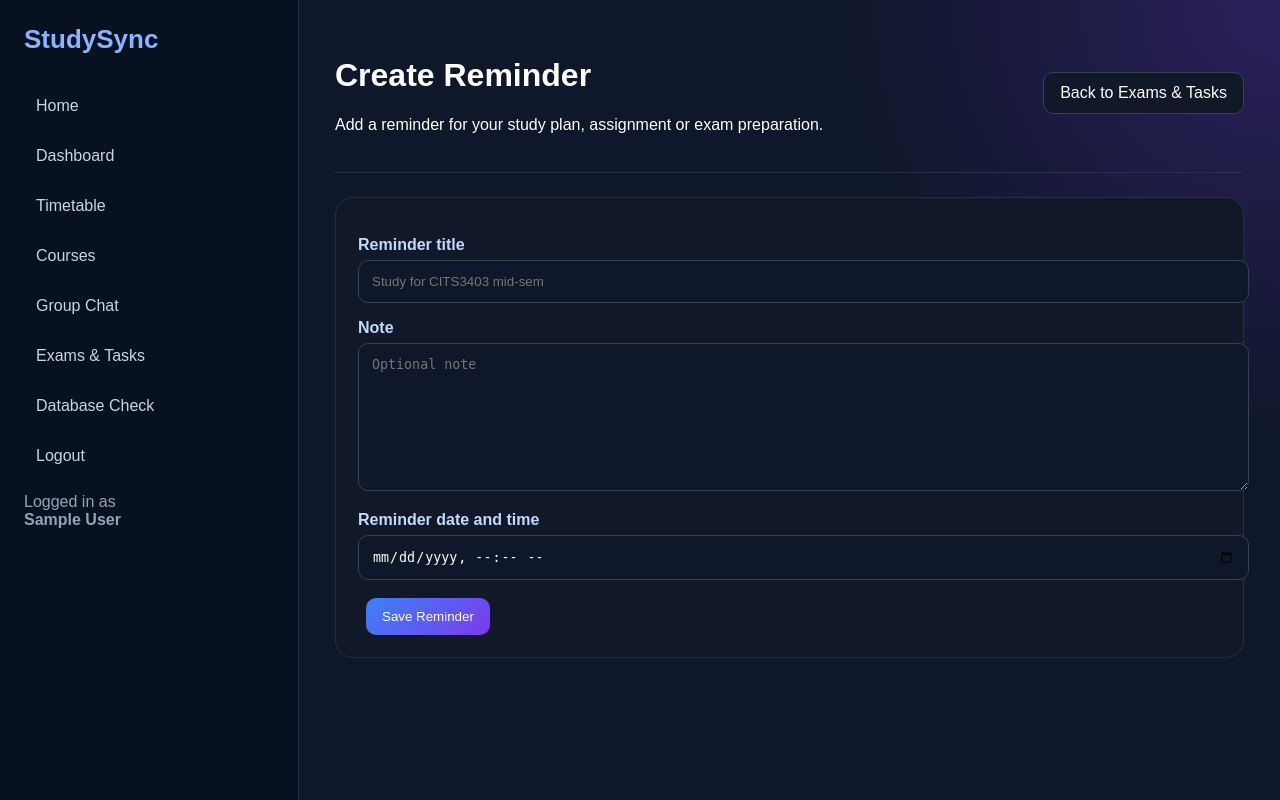
After one commit to stcrex/AgileWebDevLab, a Flask app: page /reminders/new in a window 1280 px wide. The commit adds this page. Run offline with Flask 3, Linux system fonts and the light colour scheme; the visitor is signed in with stand-in values (Sample User, id 1).

Commit message:
Add exams and reminders page

```diff
--- a/app/__init__.py
+++ b/app/__init__.py
@@ -4,6 +4,7 @@ from app.config import Config
 from app.extensions import csrf, db, login_manager
 from app.routes.auth import auth_bp
 from app.routes.courses import courses_bp
+from app.routes.exams_tasks import exams_tasks_bp
 from app.routes.group import group_bp
 from app.routes.main import main_bp
 from app.routes.timetable import timetable_bp
@@ -32,6 +33,7 @@ def create_app():
     app.register_blueprint(timetable_bp)
     app.register_blueprint(group_bp)
     app.register_blueprint(courses_bp)
+    app.register_blueprint(exams_tasks_bp)
 
     @app.cli.command("init-db")
     def init_db_command():
--- /dev/null
+++ b/app/routes/exams_tasks.py
@@ -0,0 +1,154 @@
+from datetime import datetime
+
+from flask import Blueprint, flash, redirect, render_template, request, url_for
+from flask_login import current_user, login_required
+
+from app.extensions import db
+from app.models import Course, Exam, Reminder
+
+exams_tasks_bp = Blueprint("exams_tasks", __name__)
+
+
+def first_available_column(model, options):
+    columns = model.__table__.columns.keys()
+
+    for option in options:
+        if option in columns:
+            return option
+
+    return None
+
+
+def safe_get(obj, names, default=None):
+    for name in names:
+        if hasattr(obj, name):
+            return getattr(obj, name)
+    return default
+
+
+@exams_tasks_bp.route("/exams-tasks")
+@login_required
+def exams_tasks():
+    exam_owner_column = first_available_column(Exam, ["owner_id", "user_id"])
+    exam_course_column = first_available_column(Exam, ["course_id", "unit_id"])
+    exam_date_column = first_available_column(Exam, ["exam_date", "date", "start_time"])
+    exam_title_column = first_available_column(Exam, ["title", "name"])
+    exam_location_column = first_available_column(Exam, ["location", "room"])
+    exam_weight_column = first_available_column(Exam, ["weight", "weight_percent", "percentage"])
+
+    reminder_owner_column = first_available_column(Reminder, ["owner_id", "user_id"])
+    reminder_title_column = first_available_column(Reminder, ["title", "name"])
+    reminder_note_column = first_available_column(Reminder, ["note", "description", "message", "body"])
+    reminder_time_column = first_available_column(Reminder, ["remind_at", "reminder_time", "due_at", "scheduled_for"])
+
+    exam_query = Exam.query
+    if exam_owner_column:
+        exam_query = exam_query.filter(getattr(Exam, exam_owner_column) == current_user.id)
+
+    reminder_query = Reminder.query
+    if reminder_owner_column:
+        reminder_query = reminder_query.filter(getattr(Reminder, reminder_owner_column) == current_user.id)
+
+    exam_rows = exam_query.all()
+    reminder_rows = reminder_query.all()
+
+    exams = []
+    for exam in exam_rows:
+        course_name = "Not linked"
+        if exam_course_column:
+            course_id = getattr(exam, exam_course_column)
+            course = Course.query.get(course_id) if course_id else None
+            if course:
+                course_name = f"{course.code} - {course.title}"
+
+        exams.append({
+            "id": exam.id,
+            "title": getattr(exam, exam_title_column) if exam_title_column else "Exam",
+            "exam_date": getattr(exam, exam_date_column) if exam_date_column else None,
+            "location": getattr(exam, exam_location_column) if exam_location_column else "",
+            "weight": getattr(exam, exam_weight_column) if exam_weight_column else None,
+            "course_name": course_name,
+        })
+
+    exams.sort(key=lambda item: item["exam_date"] or datetime.max)
+
+    reminders = []
+    for reminder in reminder_rows:
+        reminders.append({
+            "id": reminder.id,
+            "title": getattr(reminder, reminder_title_column) if reminder_title_column else "Reminder",
+            "note": getattr(reminder, reminder_note_column) if reminder_note_column else "",
+            "remind_at": getattr(reminder, reminder_time_column) if reminder_time_column else None,
+        })
+
+    reminders.sort(key=lambda item: item["remind_at"] or datetime.max)
+
+    return render_template(
+        "pages/exams_tasks.html",
+        exams=exams,
+        reminders=reminders,
+    )
+
+
+@exams_tasks_bp.route("/reminders/new", methods=["GET", "POST"])
+@login_required
+def create_reminder():
+    if request.method == "POST":
+        title = request.form.get("title", "").strip()
+        note = request.form.get("note", "").strip()
+        remind_at_text = request.form.get("remind_at", "").strip()
+
+        if not title or not remind_at_text:
+            flash("Reminder title and reminder time are required.")
+            return render_template("pages/reminder_form.html")
+
+        try:
+            remind_at = datetime.fromisoformat(remind_at_text)
+        except ValueError:
+            flash("Please enter a valid reminder date and time.")
+            return render_template("pages/reminder_form.html")
+
+        reminder_data = {}
+
+        title_column = first_available_column(Reminder, ["title", "name"])
+        note_column = first_available_column(Reminder, ["note", "description", "message", "body"])
+        time_column = first_available_column(Reminder, ["remind_at", "reminder_time", "due_at", "scheduled_for"])
+        owner_column = first_available_column(Reminder, ["owner_id", "user_id"])
+
+        if title_column:
+            reminder_data[title_column] = title
+
+        if note_column:
+            reminder_data[note_column] = note
+
+        if time_column:
+            reminder_data[time_column] = remind_at
+
+        if owner_column:
+            reminder_data[owner_column] = current_user.id
+
+        reminder = Reminder(**reminder_data)
+        db.session.add(reminder)
+        db.session.commit()
+
+        flash("Reminder created successfully.")
+        return redirect(url_for("exams_tasks.exams_tasks"))
+
+    return render_template("pages/reminder_form.html")
+
+
+@exams_tasks_bp.route("/reminders/<int:reminder_id>/delete", methods=["POST"])
+@login_required
+def delete_reminder(reminder_id):
+    reminder = Reminder.query.get_or_404(reminder_id)
+
+    owner_column = first_available_column(Reminder, ["owner_id", "user_id"])
+    if owner_column and getattr(reminder, owner_column) != current_user.id:
+        flash("You cannot delete another user's reminder.")
+        return redirect(url_for("exams_tasks.exams_tasks"))
+
+    db.session.delete(reminder)
+    db.session.commit()
+
+    flash("Reminder deleted successfully.")
+    return redirect(url_for("exams_tasks.exams_tasks"))
--- a/app/static/css/styles.css
+++ b/app/static/css/styles.css
@@ -327,3 +327,12 @@ label {
     color: #94a3b8;
     font-size: 13px;
 }
+
+.reminder-card form {
+    margin-top: 12px;
+}
+
+textarea.form-input {
+    resize: vertical;
+    min-height: 120px;
+}
--- a/app/templates/base.html
+++ b/app/templates/base.html
@@ -14,6 +14,7 @@
             <a class="nav-link" href="/timetable">Timetable</a>
             <a class="nav-link" href="/courses">Courses</a>
             <a class="nav-link" href="/group-chat">Group Chat</a>
+            <a class="nav-link" href="/exams-tasks">Exams & Tasks</a>
             <a class="nav-link" href="/db-check">Database Check</a>
             <a class="nav-link" href="/logout">Logout</a>
 
--- /dev/null
+++ b/app/templates/pages/reminder_form.html
@@ -0,0 +1,40 @@
+{% extends "base.html" %}
+
+{% block title %}Create Reminder - StudySync{% endblock %}
+
+{% block content %}
+<div class="page-header">
+    <div>
+        <h1>Create Reminder</h1>
+        <p>Add a reminder for your study plan, assignment or exam preparation.</p>
+    </div>
+
+    <a class="btn" href="/exams-tasks">Back to Exams & Tasks</a>
+</div>
+
+<div class="card">
+    {% with messages = get_flashed_messages() %}
+        {% if messages %}
+            {% for message in messages %}
+                <p class="badge">{{ message }}</p>
+            {% endfor %}
+        {% endif %}
+    {% endwith %}
+
+    <form method="POST">
+        <input type="hidden" name="csrf_token" value="{{ csrf_token() }}">
+
+        <label>Reminder title</label>
+        <input class="form-input" type="text" name="title" placeholder="Study for CITS3403 mid-sem" required>
+
+        <label>Note</label>
+        <textarea class="form-input" name="note" rows="5" placeholder="Optional note"></textarea>
+
+        <label>Reminder date and time</label>
+        <input class="form-input" type="datetime-local" name="remind_at" required>
+
+        <br><br>
+        <button class="btn btn-primary" type="submit">Save Reminder</button>
+    </form>
+</div>
+{% endblock %}
```
Also changed, not shown: app/templates/pages/exams_tasks.html (added, +78 -0 lines).
